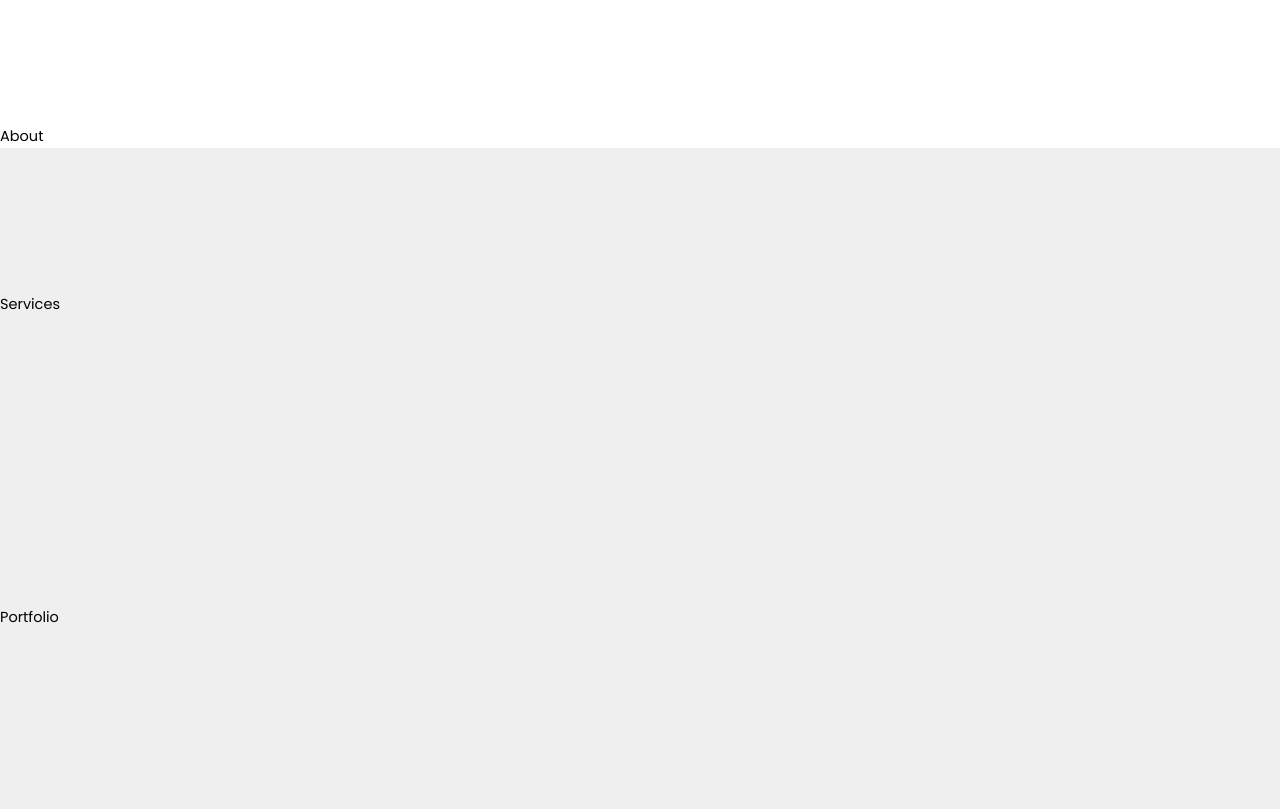
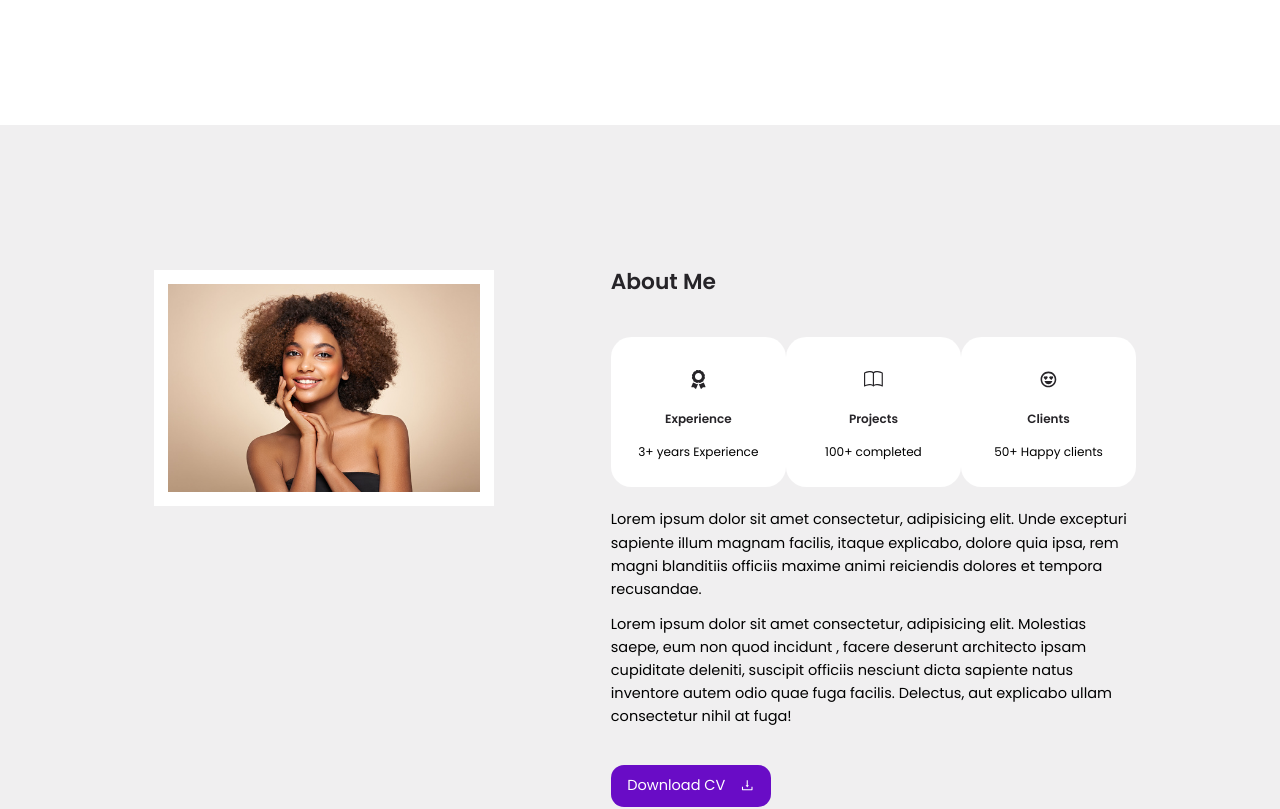
Before and after one commit to CodeMorecamp/shalom-portfolio, a React (Create React App) app: page / in a window 1280 px wide. Shown: the part 740-1549 px from the top of the page. Built offline with nearby package versions, Linux system fonts and the light colour scheme.

Commit message:
About Component, Card Componentand styles

```diff
--- a/src/App.js
+++ b/src/App.js
@@ -14,12 +14,6 @@ import FloatingNav from './sections/floating-nav/FloatingNav';
 
 
 function App() {
-    function handleClick () {
-      let randomNumber =  Math.floor(Math.random() *3) + 1;
-      console.log(randomNumber)
-      let userInput = prompt ('type a number');
-      alert(`Computer Number: ${randomNumber}, Your guess: ${userInput}` )
-    }
   return (
     <main>
       <NavBar />
@@ -32,12 +26,6 @@ function App() {
       <Contact />
       <Footer />
       <FloatingNav />
-
-
-      <div>
-        <h1>Add a button and handle a click event</h1>
-        <button onClick={handleClick}>Guess between the number 1 and 3</button>
-      </div>
     </main>
   );
 }
--- /dev/null
+++ b/src/components/Card.css
@@ -0,0 +1,29 @@
+.card {
+    background-color:var(--color-white);
+    padding: 1.5rem;
+    border: 2px solid transparent;
+    border-radius: var(--border-radius-1);
+    transition: var(--transition);
+}
+
+.card:hover {
+    background: transparent;
+    border-color: var(--color-white);
+    transform: translateY(-0.5rem);
+}
+
+.card.light {
+    background: var(--color-light);
+}
+
+.card.light:hover {
+    background: transparent;
+    border-color: var(--color-light);
+}
+
+/* MEDIA QUERIES (PHONES*/
+@media screen and (max-width: 600px){
+    .card {
+        padding: 1.2rem;
+    }
+}
--- /dev/null
+++ b/src/components/Card.js
@@ -0,0 +1,11 @@
+import React from 'react'
+import './Card.css'
+const Card = ({children, className, onClick}) => {
+  return (
+    <article className= {`card ${className}`} onClick={onClick}>
+        {children}
+    </article>
+  )
+}
+
+export default Card
--- a/src/sections/about/About.jsx
+++ b/src/sections/about/About.jsx
@@ -1,10 +1,46 @@
 import React from 'react'
+import woman from '../../asset/woman.jpg'
+import cv from '../../asset/icon.jpg'
+import {AiOutlineDownload} from 'react-icons/ai'
+import data from './data'
+import Card from '../../components/Card'
+import './about.css'
+
 
 const about = () => {
   return (
-    <div>
-        <p>About</p>
+   <section id='about'>
+    <div className="container about__container">
+      <div className="about__left">
+        <div className="about__portrait">
+          <img src={woman} alt="portrait" />
+        </div>
+      </div>
+      <div className="about__right">
+        <h2>About Me</h2>
+        <div className="about__cards">
+          {
+            data.map(item => (
+              <Card key={item.id} className='about__card'>
+                <span className='about__card-icon'>{item.icon}</span>
+                <h5>{item.title}</h5>
+                <small>{item.desc}</small>
+              </Card>
+            ))
+          }
+        </div>
+        <p>Lorem ipsum dolor sit amet consectetur, adipisicing elit. Unde excepturi sapiente illum magnam facilis, itaque explicabo,
+           dolore quia ipsa, rem magni blanditiis officiis maxime animi reiciendis dolores et tempora recusandae.
+           </p>
+           <p>
+            Lorem ipsum dolor sit amet consectetur, adipisicing elit. Molestias saepe, eum non quod incidunt
+            , facere deserunt architecto ipsam cupiditate deleniti, suscipit officiis nesciunt dicta sapiente natus
+             inventore autem odio quae fuga facilis. Delectus, aut explicabo ullam consectetur nihil at fuga!
+           </p>
+           <a href={cv} download className='btn primary'>Download CV <AiOutlineDownload /></a>
+      </div>
     </div>
+   </section>
   )
 }
 
--- a/src/sections/about/about.css
+++ b/src/sections/about/about.css
@@ -0,0 +1,82 @@
+.about__container {
+    display: grid;
+    grid-template-columns: 35% 54%;
+    gap: 12%;
+}
+
+.about__portrait {
+    height: fit-content;
+    max-height: 40rem;
+    border: 1rem solid var(--color-white);
+    transition: var(--transition);
+}
+
+.about__portrait:hover {
+    border-width: 0;
+}
+
+.about__cards {
+    margin: 3rem 0 1.5rem;
+    display: grid;
+    grid-template-columns: repeat(3, 1fr);
+}
+
+.card.about__card {
+    text-align: center;
+}
+
+.about__card-icon {
+    font-size: 1.3rem;
+    color: var(--color-black);
+    border-radius: var(--border-radius-3);
+    width: fit-content;
+    margin-inline: auto;
+    padding: 0.6rem;
+    display: flex;
+    align-items: center;
+    transition: var(--transition);
+}
+
+.card.about__card:hover {
+    background: var(--color-primary);
+    color: var(--color-white);
+}
+
+.card.about__card h5 {
+    margin: 1rem 0;
+}
+
+.about__right p {
+    margin-bottom: 0.8rem;
+}
+
+.about__right .btn {
+    margin-top: 2.5rem;
+}
+
+/*Media queries Tablets*/
+@media screen and (max-width: 1024px) {
+    .about__left {
+        display: none;
+    }
+    .about__container {
+        grid-template-columns: 1fr;
+    }
+
+    .about__right h2 {
+        text-align: center;
+    }
+}
+
+/*Media Queries (Phones)*/
+@media screen and (max-width: 600px) {
+    .about__cards {
+        grid-template-columns: 1fr 1fr;
+        gap: 1rem;
+    }
+
+    .about__right .btn {
+        margin-top: 2rem;
+    }
+
+}
--- /dev/null
+++ b/src/sections/about/data.js
@@ -0,0 +1,11 @@
+import {FaAward} from 'react-icons/fa'
+import {BsBook} from 'react-icons/bs'
+import {BiHappyHeartEyes} from 'react-icons/bi'
+
+const data = [
+    {id: 1, icon: <FaAward />, title: 'Experience', desc: '3+ years Experience'},
+    {id:2, icon: <BsBook />, title: 'Projects', desc: '100+ completed'},
+    {id:3, icon: <BiHappyHeartEyes />, title: 'Clients', desc: '50+ Happy clients'}
+]
+
+export default data;
--- a/src/sections/header/Header.jsx
+++ b/src/sections/header/Header.jsx
@@ -4,7 +4,6 @@ import './header.css'
 import data from './data'
 const Header = () => {
   return (
-    <div>
         <section id="header">
             <div className="container header__container">
               <div className="header__profile">
@@ -26,7 +25,6 @@ const Header = () => {
             </div>
             </div>
         </section>
-    </div>
   )
 }
 
--- a/src/sections/header/header.css
+++ b/src/sections/header/header.css
@@ -60,3 +60,29 @@
     color: var(--color-white);
     transform: translateX(-0.5rem);
 }
+
+/*MEDIA QUERIES (TABLETS)*/
+@media screen and (max-width: 1024) {
+    header {
+        margin-top: 0;
+        height: 100vh;
+    }
+}
+
+@media screen and (max-width: 600px) {
+    .header__profile {
+        width: 14rem;
+        height: 17rem;
+        max-width: 60%;
+        max-height: 35vh;
+    }
+    .header__container p {
+        width: 100%;
+    }
+    .header__cta {
+        gap: 1rem;
+    }
+    .header__socials {
+        display: none;
+    }
+}
```
